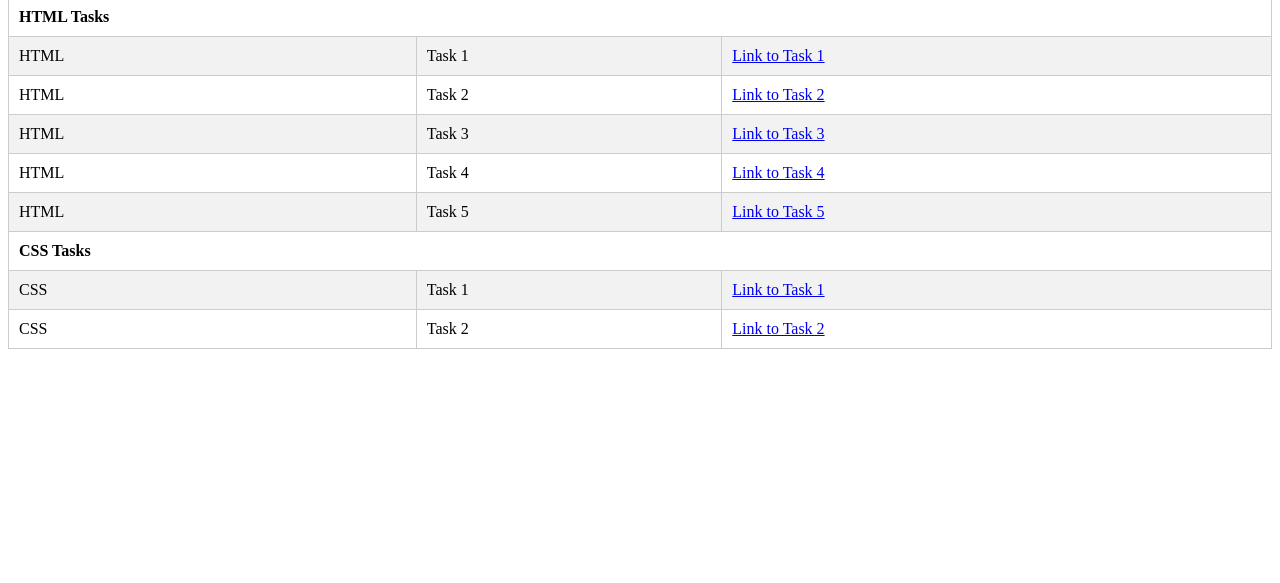
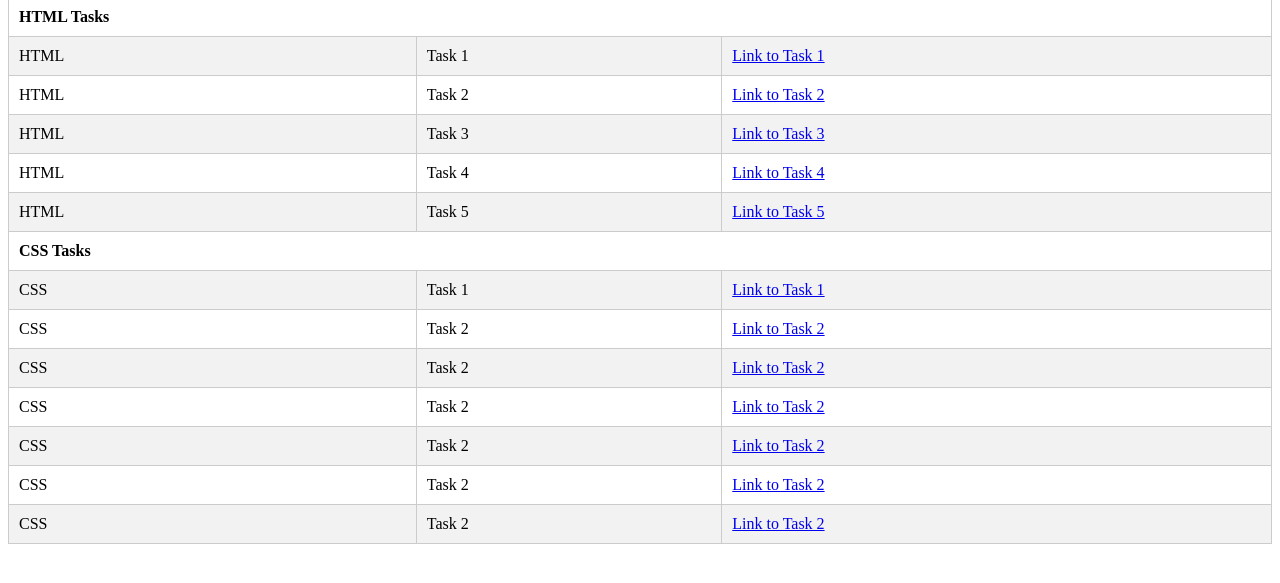
Before and after one commit to shubhi-tiwari/Full_Stack_Web_Development_Ethnus, a plain HTML site: page index.html in a window 1280 px wide. Shown: the part 109-692 px from the top of the page. Drawn offline with Linux system fonts and the light colour scheme.

Commit message:
Updated index file

```diff
--- a/index.html
+++ b/index.html
@@ -88,6 +88,31 @@
             <td>Task 2</td>
             <td><a href="Task 7.html">Link to Task 2</a></td>
           </tr>
+          <tr>
+            <td>CSS</td>
+            <td>Task 2</td>
+            <td><a href="Task 8.html">Link to Task 2</a></td>
+          </tr>
+          <tr>
+            <td>CSS</td>
+            <td>Task 2</td>
+            <td><a href="Task 9.html">Link to Task 2</a></td>
+          </tr>
+          <tr>
+            <td>CSS</td>
+            <td>Task 2</td>
+            <td><a href="Task 10.html">Link to Task 2</a></td>
+          </tr>
+          <tr>
+            <td>CSS</td>
+            <td>Task 2</td>
+            <td><a href="Task 11.html">Link to Task 2</a></td>
+          </tr>
+          <tr>
+            <td>CSS</td>
+            <td>Task 2</td>
+            <td><a href="Task 12.html">Link to Task 2</a></td>
+          </tr>
         </tbody>
       </table>
     </div>
```
